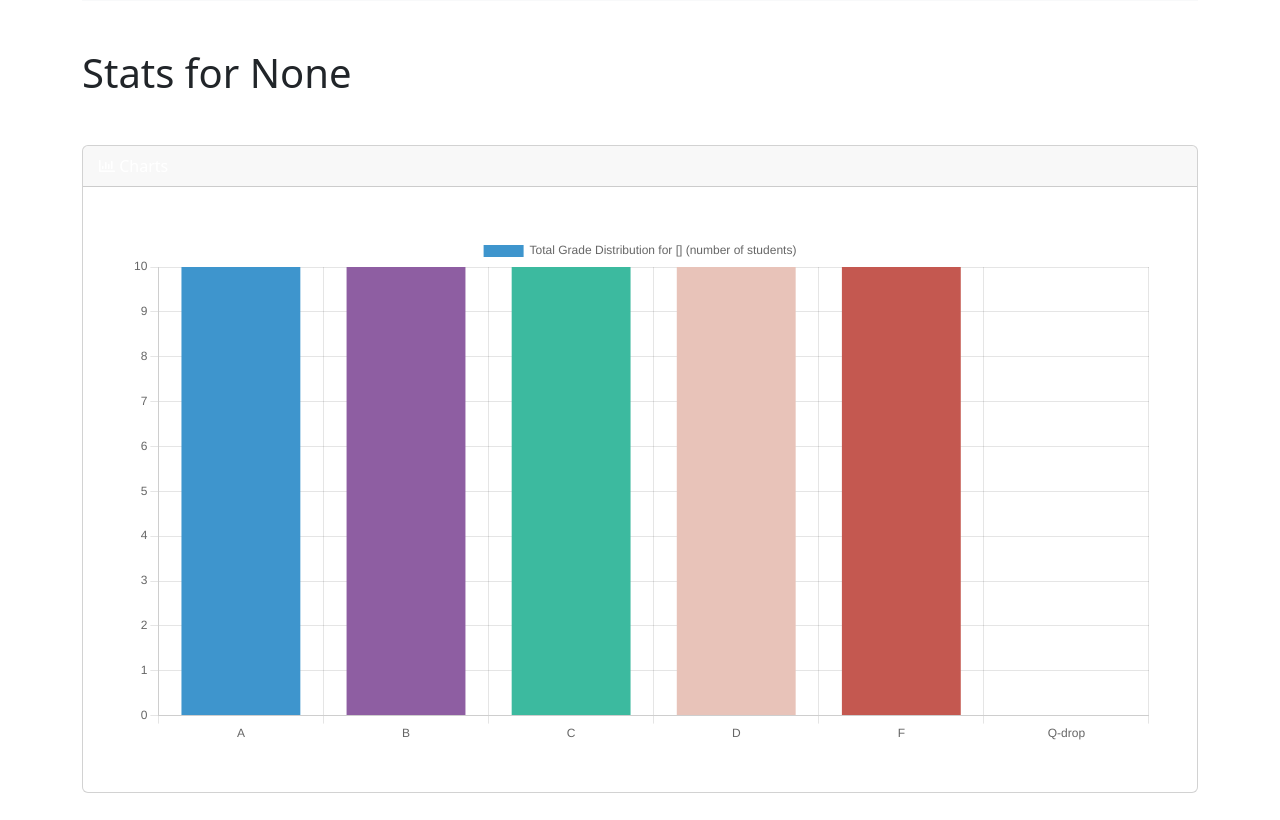
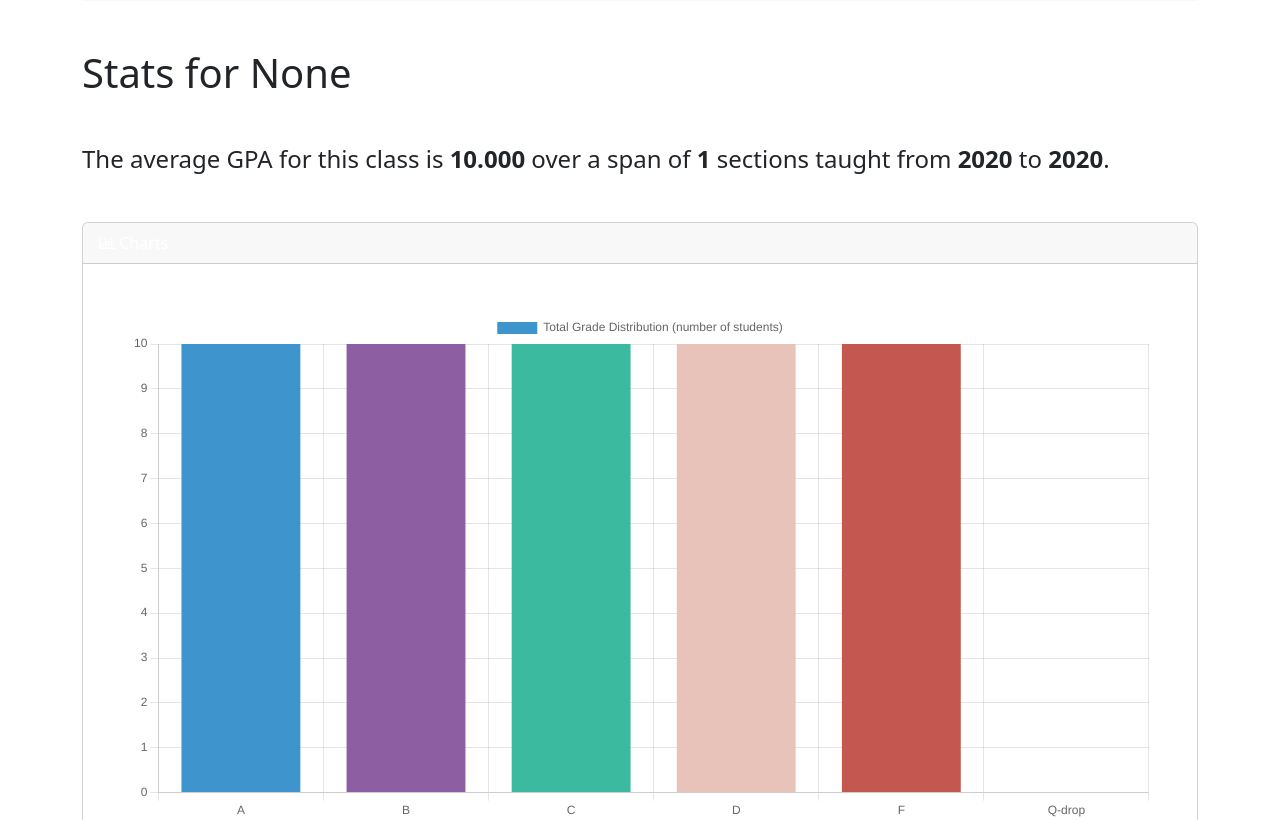
Before and after one commit to asiddiqi18/GradeDistroTamuApp, a Flask app: template src/website/templates/course.html in a window 1280 px wide. Shown: the part 606-1426 px from the top of the page. Run offline with Flask 2, Linux system fonts and the light colour scheme; tables that the repository leaves empty hold one stand-in row (values such as "Sample post"); the template is opened without the code that fills it: values that come from a table or form of the project are taken from there, most other values are stand-ins (such as "Sample title", 1, 10 or a date in 2020); some libraries are stand-ins or nearby versions.

Commit message:
added blurb about gpa, years, total sections

```diff
--- a/src/website/templates/course.html
+++ b/src/website/templates/course.html
@@ -49,6 +49,12 @@
         <h1 class="mb-5">Stats
             for {{ form.course_abbr.data.upper() }} {{ form.course_num.data }}</h1>
 
+         <h4 class="mt-3 mb-5"> The average GPA for this class is <strong
+                            class="indigo-text">{{ "%.3f"|format(averages.gpa) }}</strong> over a span of <strong
+                            class="indigo-text">{{ grade_results|length }}</strong> sections taught from <strong
+                            class="indigo-text">{{ trend_year[0] }}</strong> to <strong
+                            class="indigo-text">{{ trend_year[-1] }}</strong>.</h4>
+
         <div class="card mb-5">
                 <div class="card-header text-white unique-color">
                     <i class="far fa-chart-bar"></i> Charts
@@ -67,7 +73,7 @@
                                 labels: ['A', 'B', 'C', 'D', 'F', 'Q-drop'],
                                 datasets: [
                                     {
-                                        label: "Total Grade Distribution for {{ averages.professor }} (number of students)",
+                                        label: "Total Grade Distribution (number of students)",
                                         backgroundColor: ["#3e95cd", "#8e5ea2", "#3cba9f", "#e8c3b9", "#c45850", "#8a1806"],
                                         data: [{{ averages.amount_a }}, {{ averages.amount_b }}, {{ averages.amount_c }}, {{ averages.amount_d }}, {{ averages.amount_f }}, {{ averages.other_q }}]
                                     }
```
